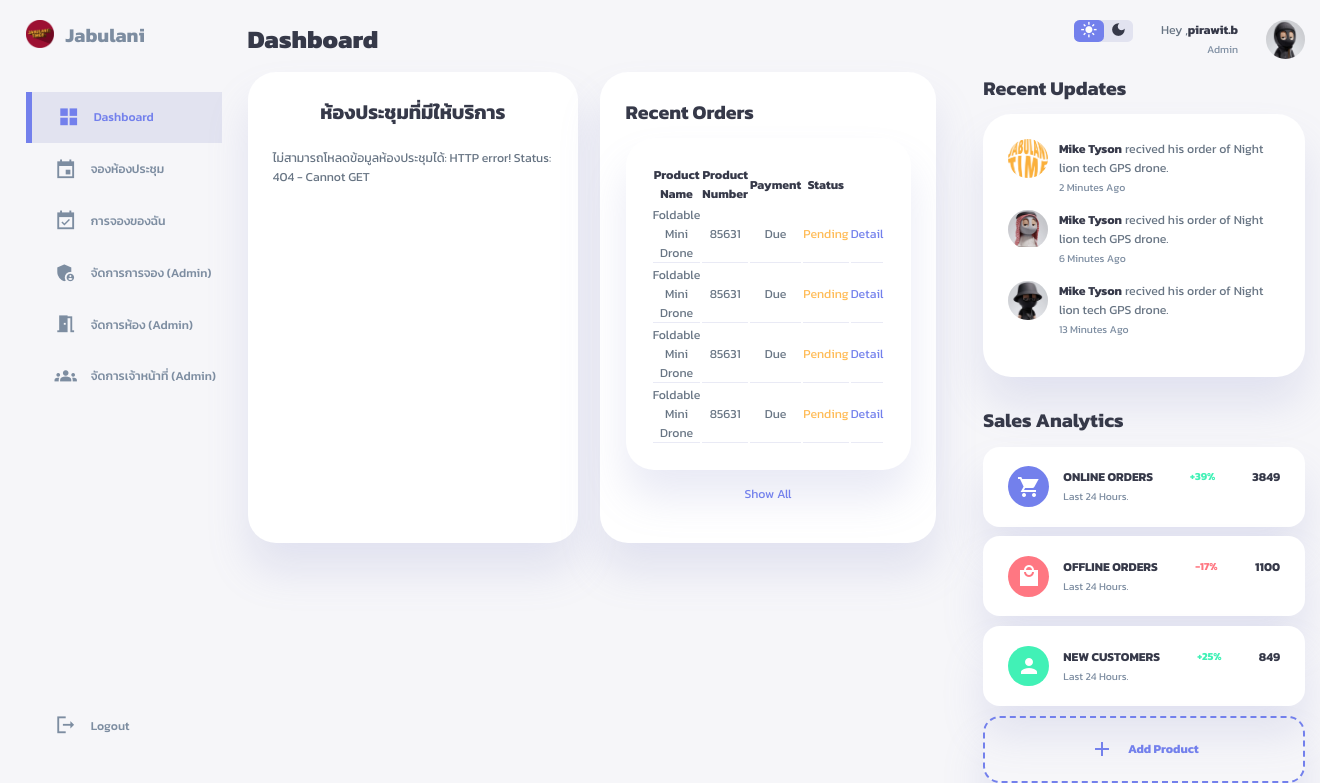
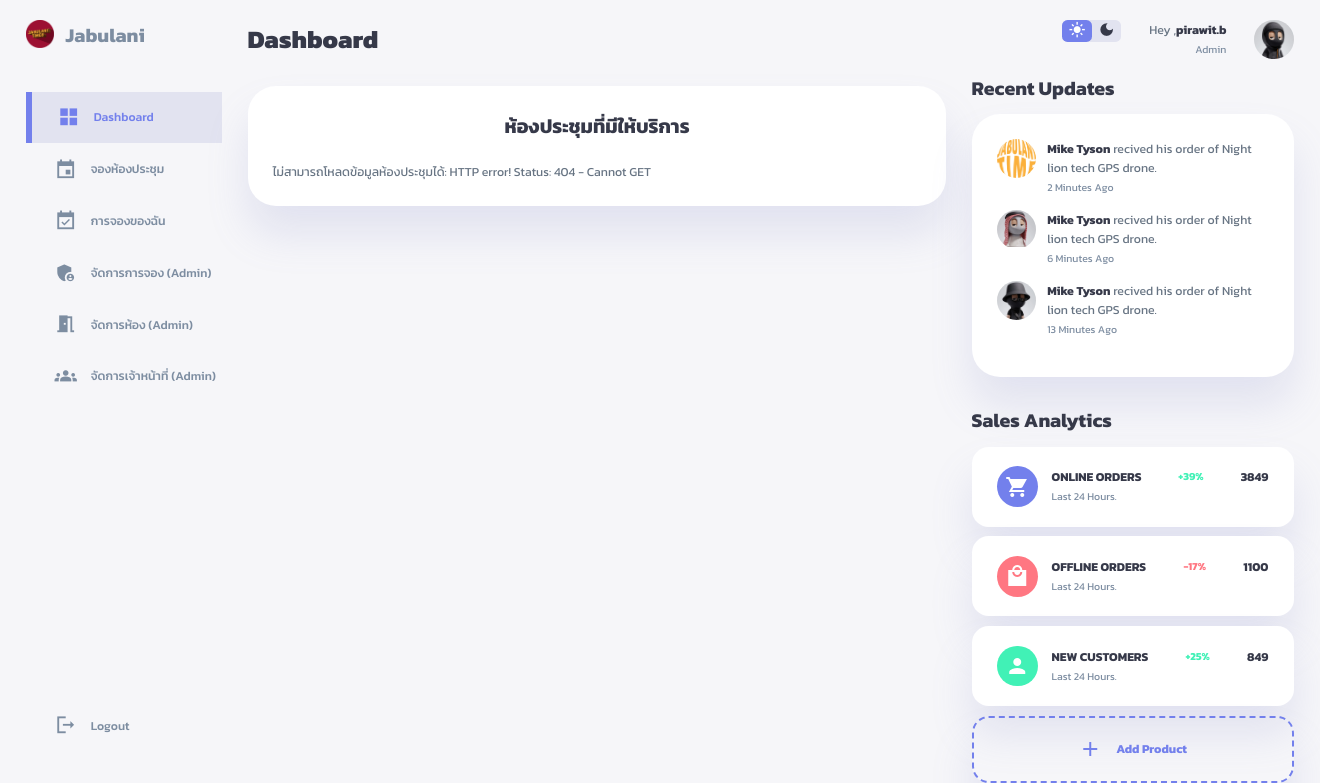
Before and after one commit to jabulanitime8/Project_1, a PHP site: page / in a window 1320 px wide. Shown: the top 783 px of the page. Run offline with PHP 8.4, Linux system fonts and the light colour scheme; a user stored in the database is signed in.

Commit message:
Update index.php

```diff
--- a/Project/index.php
+++ b/Project/index.php
@@ -30,6 +30,7 @@ $current_username = $_SESSION['username'];
     <!-- Stylesheet -->
     <link rel="stylesheet" href="./style.css">
     <link rel="stylesheet" href="./rooms.css">
+    <link rel="stylesheet" href="./book_room.css">
 
 </head>
 <body>
@@ -85,9 +86,9 @@ $current_username = $_SESSION['username'];
         <main>
             <h1>Dashboard</h1>
 
-            <div class="insights">
+            <div class="booking-form-section">
 
-                <div class="room-list-section">
+                <div class="booking-form">
                     <h2>ห้องประชุมที่มีให้บริการ</h2>
                     <div class="room-card-container" id="roomListContainer">
                         <p>กำลังโหลดข้อมูลห้องประชุม...</p>
@@ -95,51 +96,6 @@ $current_username = $_SESSION['username'];
                 </div>
 
             <!-- End of Insights -->
-
-             <div class="recent-orders">
-                    <h2>Recent Orders</h2>
-                    <table>
-                        <thead>
-                            <tr>
-                                <th>Product Name</th>
-                                <th>Product Number</th>
-                                <th>Payment</th>
-                                <th>Status</th>
-                            </tr>
-                        </thead>
-                        <tbody>
-                            <tr>
-                                <td>Foldable Mini Drone</td>
-                                <td>85631</td>
-                                <td>Due</td>
-                                <td class="warning">Pending</td>
-                                <td class="primary">Detail</td>
-                            </tr>
-                            <tr>
-                                <td>Foldable Mini Drone</td>
-                                <td>85631</td>
-                                <td>Due</td>
-                                <td class="warning">Pending</td>
-                                <td class="primary">Detail</td>
-                            </tr>
-                            <tr>
-                                <td>Foldable Mini Drone</td>
-                                <td>85631</td>
-                                <td>Due</td>
-                                <td class="warning">Pending</td>
-                                <td class="primary">Detail</td>
-                            </tr>
-                            <tr>
-                                <td>Foldable Mini Drone</td>
-                                <td>85631</td>
-                                <td>Due</td>
-                                <td class="warning">Pending</td>
-                                <td class="primary">Detail</td>
-                            </tr>
-                        </tbody>
-                    </table>
-                    <a href="#">Show All</a>
-                </div>
         </main>
         <!-- End of Main -->
 
@@ -155,7 +111,15 @@ $current_username = $_SESSION['username'];
                 <div class="profile">
                     <div class="info">
                         <p>Hey ,<b><?php echo htmlspecialchars($current_username); ?></b></p>
-                        <small class="text-muted">Admin</small>
+                        <small class="text-muted">
+                            <?php
+                                if (isset($_SESSION['role'])) {
+                                    echo ucfirst($_SESSION['role']); // ทำให้ตัวอักษรแรกเป็นตัวพิมพ์ใหญ่ (Admin, User)
+                                } else {
+                                    echo 'Guest'; // หรือข้อความเริ่มต้นอื่นๆ หากไม่มี role ใน session
+                                }
+                                ?>
+                        </small>
                     </div>
                     <div class="profile-photo">
                         <img src="./images/user_icon1.jpg" alt="">
```
